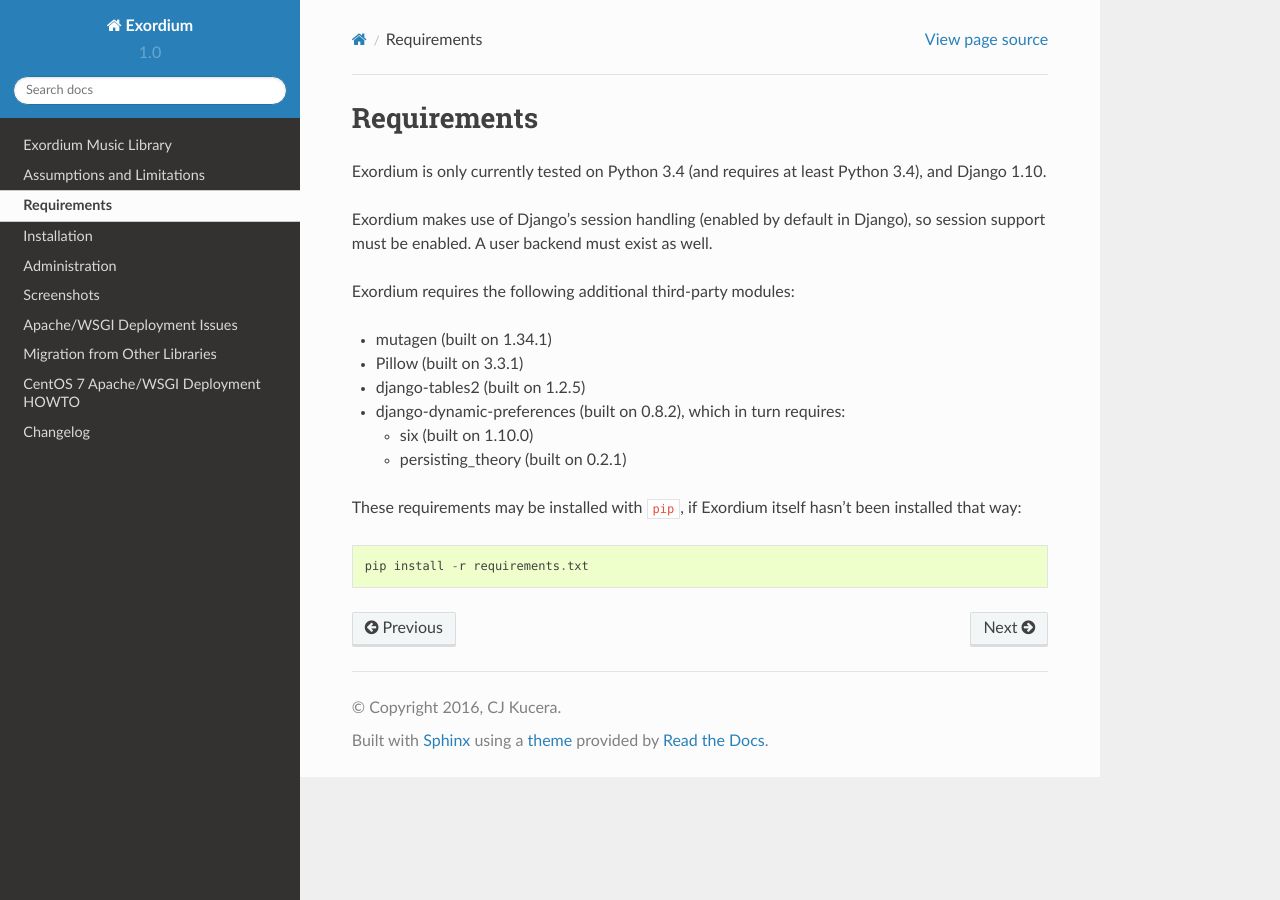
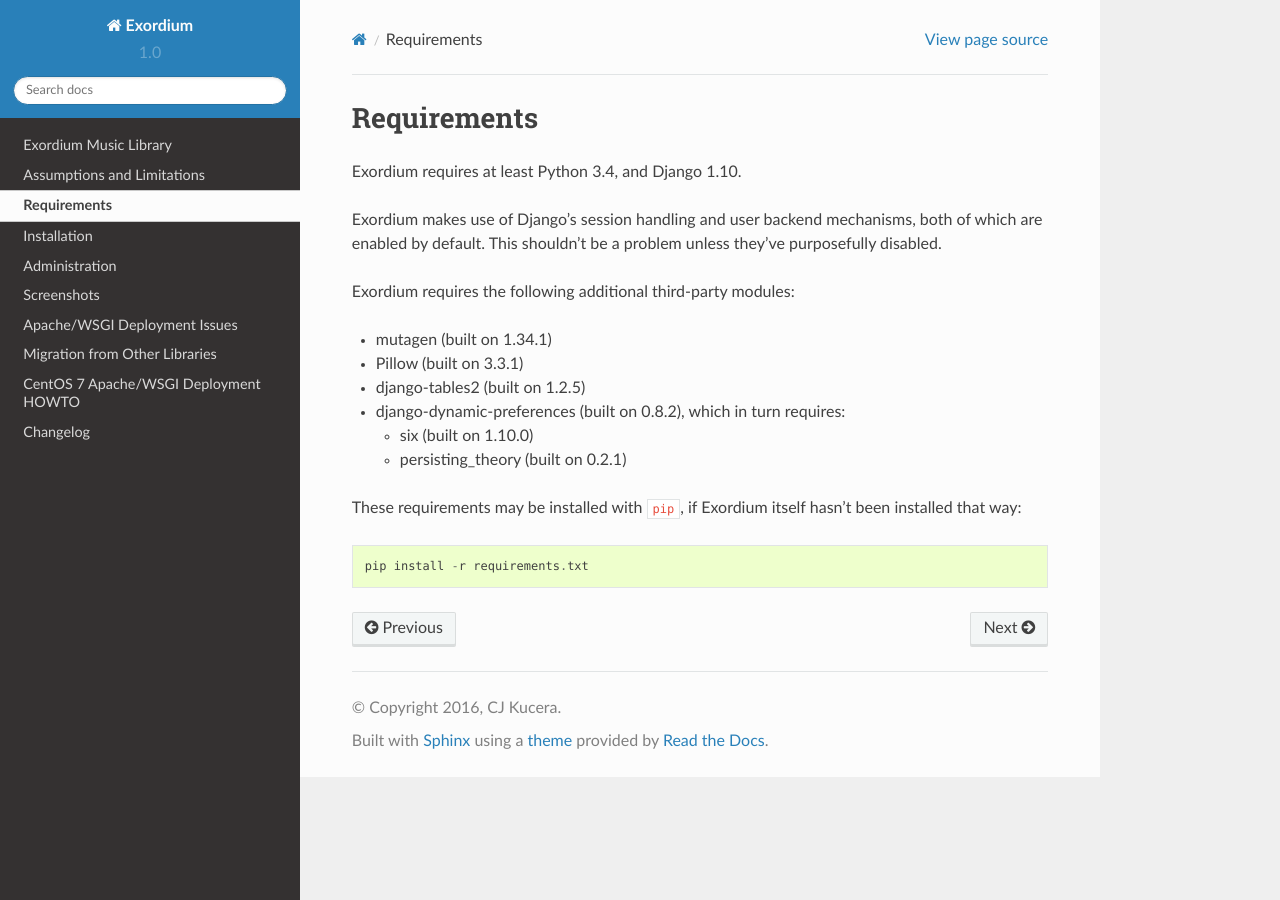
Before and after one commit to apocalyptech/exordium, a Sphinx documentation site: the page built from docs/requirements.rst, in a window 1280 px wide. Built offline with Sphinx 7.4.7 and the Read the Docs theme 2.0.0, drawn with Linux system fonts in a browser that asks for light colours.

Commit message:
A little more tweaking.  May as well just say that we require Python 3.4, since I'm unlikely to ever test with lower python versions

```diff
--- a/docs/requirements.rst
+++ b/docs/requirements.rst
@@ -3,12 +3,11 @@
 Requirements
 ============
 
-Exordium is only currently tested on Python 3.4 (and requires at
-least Python 3.4), and Django 1.10.
+Exordium requires at least Python 3.4, and Django 1.10.
 
-Exordium makes use of Django's session handling (enabled by default
-in Django), so session support must be enabled.  A user backend
-must exist as well.
+Exordium makes use of Django's session handling and user backend
+mechanisms, both of which are enabled by default.  This shouldn't
+be a problem unless they've purposefully disabled.
 
 Exordium requires the following additional third-party modules:
 
```
Also changed, not shown: README.rst (+11 -8 lines).
